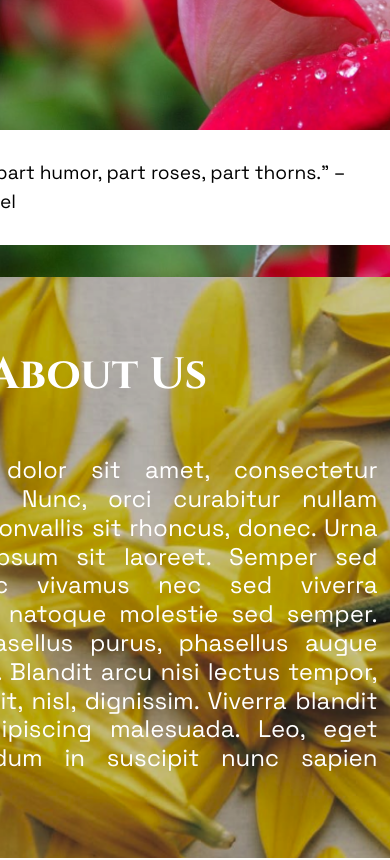
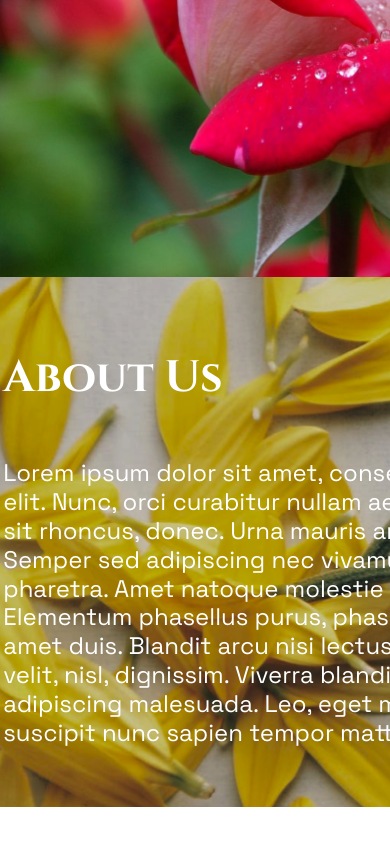
Before and after one commit to Moyowaaaa/l-devine, a Vue app: page / in a window 390 px wide. Shown: the part 1880-2740 px from the top of the page. Built offline with nearby package versions, Linux system fonts and the light colour scheme.

Commit message:
fix:responsiveness

```diff
--- a/src/components/AboutSection.vue
+++ b/src/components/AboutSection.vue
@@ -99,10 +99,13 @@ Amet natoque molestie sed semper. Elementum phasellus purus, phasellus augue ris
     p{
         text-align: right;
 
-        @media screen and (max-width:485px) {
+    }
 
-            text-align: left;
-        }
+    @media screen and (max-width:485px) {
+
+            display: none;
+
+
     }
 }
 
@@ -139,11 +142,30 @@ background-size: cover;
     text-align: justify;
 }
 
+@media screen and (max-width:485px) {
+
+&__container{
+
+    text-align:left;
+        width:40rem ;
+        padding:0.2rem;
+        margin: 0 auto;
+    }
+}
+
 
 .title{
     color: white;
     text-align: center;
 
 }
+@media screen and (max-width:485px) {
+    .title{
+        text-align: left;
+    }
 }
+
+}
+
+
 </style>
--- a/src/components/Footer.vue
+++ b/src/components/Footer.vue
@@ -36,6 +36,15 @@ const scrollToTop = () =>  {
             })
 
         })
+
+        let year = ref<any>()
+onMounted(()=> {
+    const date = new Date();
+   year.value = date.getFullYear()
+})
+
+
+
 </script>
 
 
@@ -56,7 +65,7 @@ const scrollToTop = () =>  {
 
             <div class="copyright">
 <img src="../assets/images/copyright.svg" />
-<div class="footer-text-small">2022. All right reserved</div>
+<div class="footer-text-small"><span>{{ year }}</span> All right reserved</div>
             </div>
 
         </div>
--- a/src/components/SubscribeSection.vue
+++ b/src/components/SubscribeSection.vue
@@ -163,6 +163,9 @@ $white:white;
 
         @media screen and (max-width:485px) {
             padding: 0.2rem 2rem;
+            width:10rem;
+            margin:0 auto;
+            text-align: center;
         }
     }
 }
```
